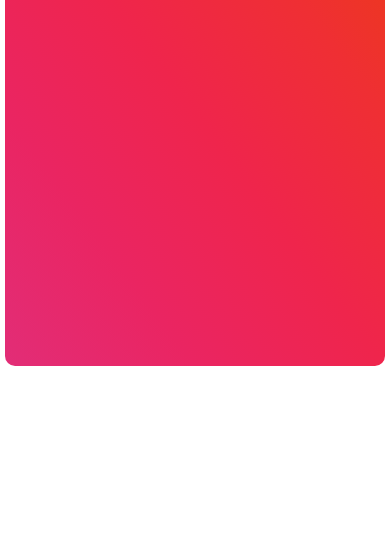
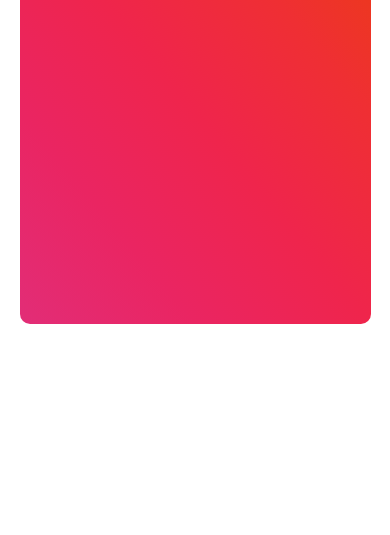
Before and after one commit to RajatSaini90/Activity-1, a plain HTML site: page index.html in a window 390 px wide. Shown: the part 309-844 px from the top of the page. Drawn offline with Linux system fonts and the light colour scheme; a web font is replaced by a local one.

Commit message:
Correcton code css file and js file

```diff
--- a/style.css
+++ b/style.css
@@ -37,6 +37,7 @@ h1{
 }
 
 #target{
+    width: 20vw;
     position: absolute;
     left: 270px;
     top: 50px;
@@ -52,6 +53,7 @@ h1{
 }
 
 #yes{
+    width: 20vw;
     position: absolute;
     left: 140px;
     top: 50px;
@@ -65,3 +67,10 @@ h1{
     cursor: pointer;
     transition: top 0.5s, left 0.5s;
 }
+
+@media only screen and (max-width: 600px) {
+    #game-base {
+        width: 90%; /* Adjust the width for smaller screens */
+        height: 50vh; /* Adjust the height for smaller screens */
+    }
+}
```
